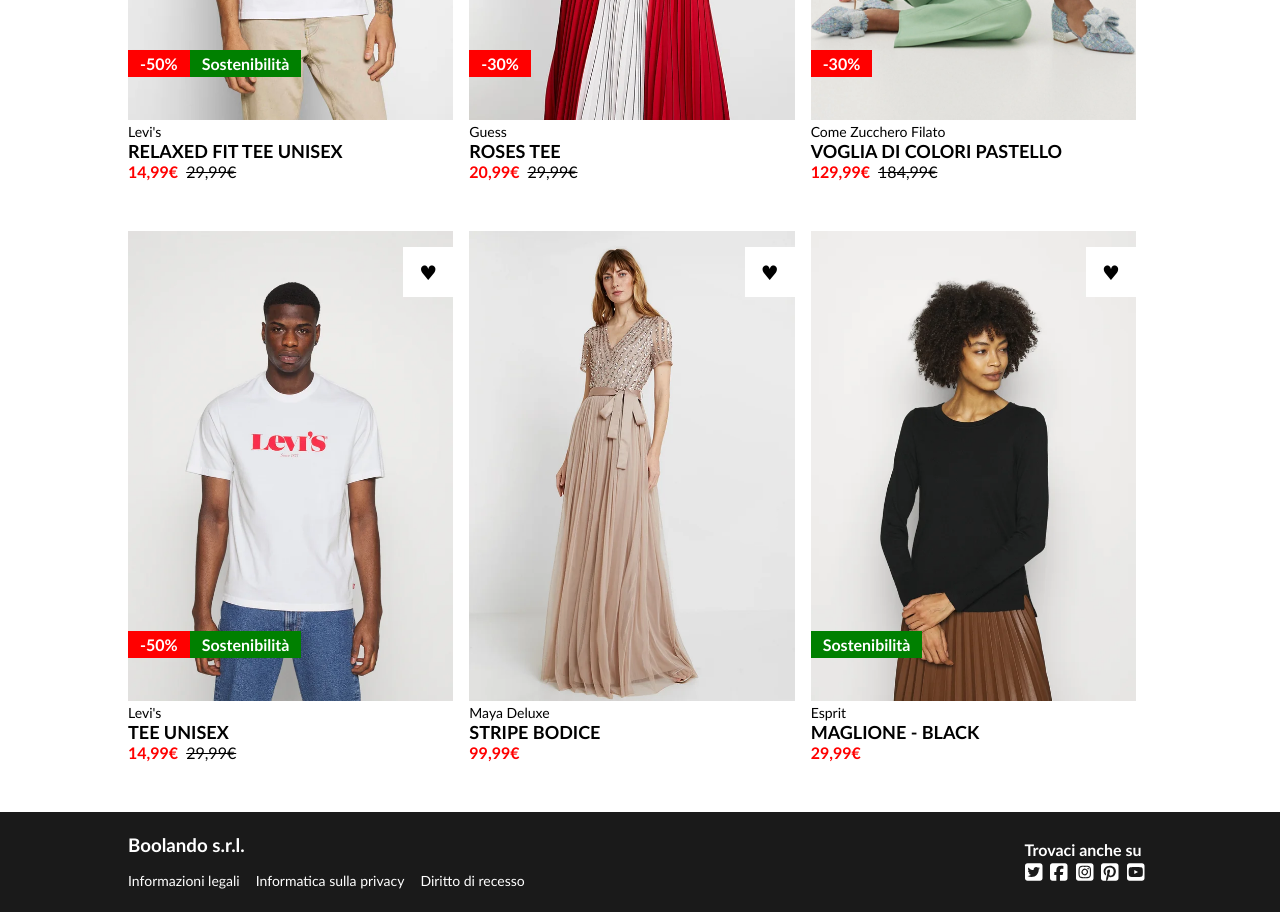
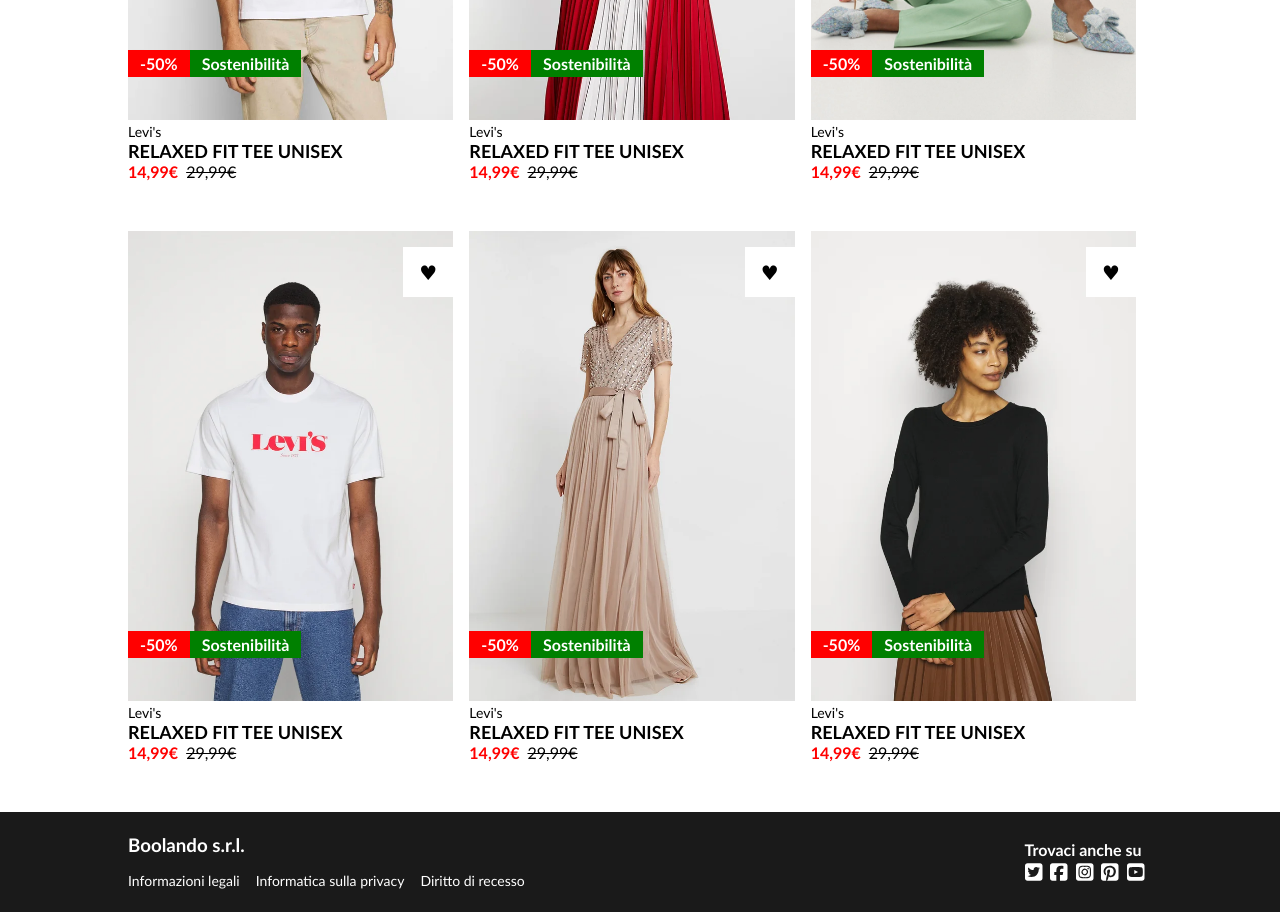
Before and after one commit to MrArcano/vite-boolando, a Vue app: page / in a window 1280 px wide. Shown: the part 480-1392 px from the top of the page. Built offline with nearby package versions, Linux system fonts and the light colour scheme.

Commit message:
[add]: cardsData.js array import

```diff
--- a/src/components/Main.vue
+++ b/src/components/Main.vue
@@ -1,10 +1,22 @@
 <script>
 import CardHearth from './CardHearth.vue';
+import { cardsData } from "../data/cardsData"
 export default {
   name: "Main",
   components:{
     CardHearth
-  }
+  },
+  data() {
+    return {
+      cardsData
+    }
+  },
+  methods: {
+    getUrl(i,el){
+      const imageUrl = new URL(`../assets/img/${this.cardsData[i].src + el}.webp`, import.meta.url);
+      return imageUrl;
+    }
+  },
 }
 </script>
 
@@ -15,11 +27,11 @@
       <div class="cards flex-box">
 
 
-        <div class="card"> <!-- inizio card -->
+        <div v-for="(card , index) in cardsData" :key="index" class="card"> <!-- inizio card -->
           <div class="card-top">
             <div class="card-image">
-              <img src="../assets/img/1.webp" alt="img1">
-              <img src="../assets/img/1b.webp" alt="img1b">
+              <img :src="getUrl(index,'')" :alt="'img' + card.src">
+              <img :src="getUrl(index,'b')" :alt="'img' + card.src + 'b'">
             </div>
             <CardHearth />
             <div class="badge-box">
@@ -33,102 +45,6 @@
             <span class="name-item block-box">Relaxed Fit Tee Unisex</span>
             <span class="new-price">14,99&euro;</span>
             <span class="old-price">29,99&euro;</span>
-          </div>
-        </div> <!-- fine card -->
-
-        <div class="card"> <!-- inizio card -->
-          <div class="card-top">
-            <div class="card-image">
-              <img src="../assets/img/2.webp" alt="img2">
-              <img src="../assets/img/2b.webp" alt="img2b">
-            </div>
-            <CardHearth />
-            <div class="badge-box">
-              <span class="badge badge-red">-30%</span>
-            </div>
-          </div>
-
-          <div class="card-bot">
-            <span class="brand block-box">Guess</span>
-            <span class="name-item block-box">Roses Tee</span>
-            <span class="new-price">20,99&euro;</span>
-            <span class="old-price">29,99&euro;</span>
-          </div>
-        </div> <!-- fine card -->
-
-        <div class="card"> <!-- inizio card -->
-          <div class="card-top">
-            <div class="card-image">
-              <img src="../assets/img/3.webp" alt="img3">
-              <img src="../assets/img/3b.webp" alt="img3b">
-            </div>
-            <CardHearth />
-            <div class="badge-box">
-              <span class="badge badge-red">-30%</span>
-            </div>
-          </div>
-
-          <div class="card-bot">
-            <span class="brand block-box">Come Zucchero Filato</span>
-            <span class="name-item block-box">Voglia di colori pastello</span>
-            <span class="new-price">129,99&euro;</span>
-            <span class="old-price">184,99&euro;</span>
-          </div>
-        </div> <!-- fine card -->
-
-        <div class="card"> <!-- inizio card -->
-          <div class="card-top">
-            <div class="card-image">
-              <img src="../assets/img/4.webp" alt="img4">
-              <img src="../assets/img/4b.webp" alt="img4b">
-            </div>
-            <CardHearth />
-            <div class="badge-box">
-              <span class="badge badge-red">-50%</span>
-              <span class="badge badge-green">Sostenibilità</span>
-            </div>
-          </div>
-
-          <div class="card-bot">
-            <span class="brand block-box">Levi's</span>
-            <span class="name-item block-box">Tee Unisex</span>
-            <span class="new-price">14,99&euro;</span>
-            <span class="old-price">29,99&euro;</span>
-          </div>
-        </div> <!-- fine card -->
-
-        <div class="card"> <!-- inizio card -->
-          <div class="card-top">
-            <div class="card-image">
-              <img src="../assets/img/5.webp" alt="img5">
-              <img src="../assets/img/5b.webp" alt="img5b">
-            </div>
-            <CardHearth />
-          </div>
-
-          <div class="card-bot">
-            <span class="brand block-box">Maya Deluxe</span>
-            <span class="name-item block-box">Stripe Bodice</span>
-            <span class="new-price">99,99&euro;</span>
-          </div>
-        </div> <!-- fine card -->
-
-        <div class="card"> <!-- inizio card -->
-          <div class="card-top">
-            <div class="card-image">
-              <img src="../assets/img/6.webp" alt="img6">
-              <img src="../assets/img/6b.webp" alt="img6b">
-            </div>
-            <CardHearth />
-            <div class="badge-box">
-              <span class="badge badge-green">Sostenibilità</span>
-            </div>
-          </div>
-
-          <div class="card-bot">
-            <span class="brand block-box">Esprit</span>
-            <span class="name-item block-box">Maglione - Black</span>
-            <span class="new-price">29,99&euro;</span>
           </div>
         </div> <!-- fine card -->
 
--- /dev/null
+++ b/src/data/cardsData.js
@@ -0,0 +1,58 @@
+const cardsData = [
+  {
+    src: "1",
+    badgeRed: "-50%",
+    badgeGreen: "Sostenibilità",
+    brand: "Levi's",
+    text: "Relaxed Fit Tee Unisex",
+    newPrice: 14.99,
+    oldPrice: 29.99
+  },
+  {
+    src: "2",
+    badgeRed: "-30%",
+    badgeGreen: "",
+    brand: "Guess",
+    text: "Roses Tee",
+    newPrice: 20.99,
+    oldPrice: 29.99
+  },
+  {
+    src: "3",
+    badgeRed: "-30%",
+    badgeGreen: "",
+    brand: "Come Zucchero Filato",
+    text: "Voglia di colori pastello",
+    newPrice: 129.99,
+    oldPrice: 184.99
+  },
+  {
+    src: "4",
+    badgeRed: "-50%",
+    badgeGreen: "Sostenibilità",
+    brand: "Levi's",
+    text: "Tee Unisex",
+    newPrice: 14.99,
+    oldPrice: 29.99
+  },
+  {
+    src: "5",
+    badgeRed: "",
+    badgeGreen: "",
+    brand: "Maya Deluxe",
+    text: "Stripe Bodice",
+    newPrice: 99.99,
+    oldPrice: 0
+  },
+  {
+    src: "6",
+    badgeRed: "",
+    badgeGreen: "Sostenibilità",
+    brand: "Esprit",
+    text: "Maglione - Black",
+    newPrice: 29.99,
+    oldPrice: 0
+  },
+]
+
+export { cardsData }
```
Also changed, not shown: src/data/dbArray.js (deleted).
